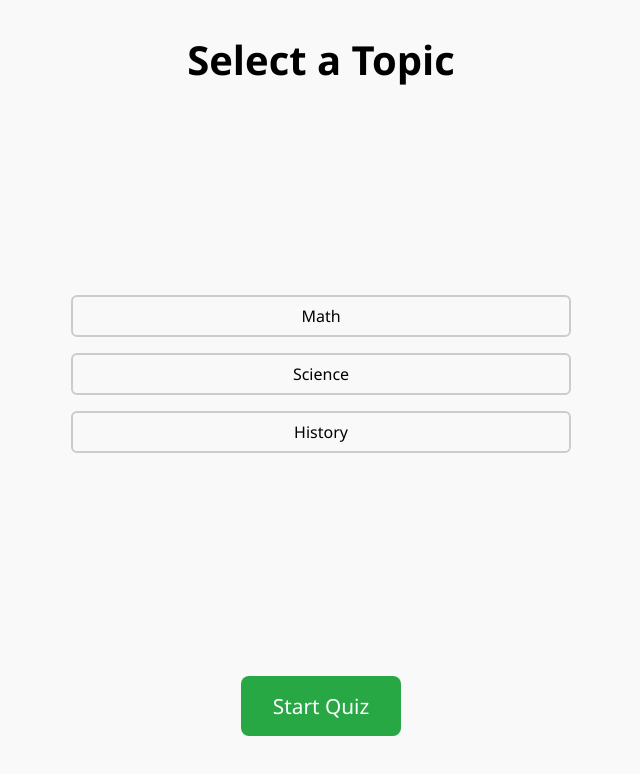
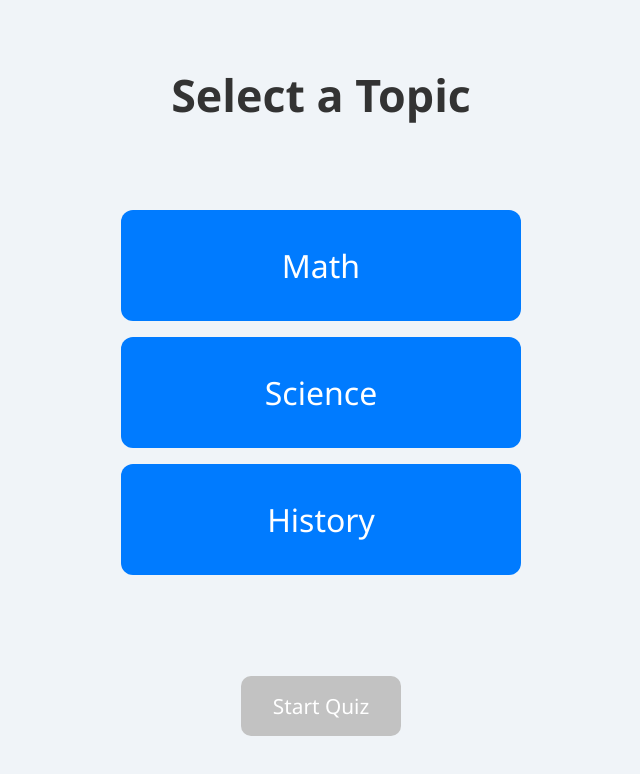
Before and after one commit to sahua3/HooHacks2025, a React (Create React App) app in the folder react-client-testing/: page /start in a window 1280 px wide. Shown: the top 774 px of the page, without its empty margins (319-959 px from the left). Built offline with nearby package versions, Linux system fonts and the light colour scheme.

Commit message:
start quiz page css edits

```diff
--- a/react-client-testing/src/components/StartQuizPage.css
+++ b/react-client-testing/src/components/StartQuizPage.css
@@ -1,63 +1,87 @@
-/* Layout container */
+/* Main layout container */
 .start-container {
   display: flex;
   flex-direction: column;
   height: 100vh;
   justify-content: space-between;
   align-items: center;
-    background-color: #f9f9f9;
+  background-color: #f0f4f8;
   padding: 2rem;
   text-align: center;
 }
 
-  /* Header */
-  .start-container h1 {
-    font-size: 2.5rem;
-    margin-bottom: 1rem;
+/* Header text */
+.start-title {
+  font-size: 2.8rem;
+  margin-top: 2rem;
+  color: #333;
 }
 
-  /* Topic selection area fills most of the page */
+/* Topic buttons layout */
 .topic-buttons {
   flex-grow: 1;
   width: 100%;
   display: flex;
   flex-direction: column;
-    justify-content: space-around;
+  justify-content: center;
   align-items: center;
-    padding: 2rem 0;
+  gap: 20px;
 }
 
-  .topic-btn {
+/* Individual topic button */
+button.topic-btn {
   width: 80%;
-    max-width: 500px;
-    padding: 2rem;
-    font-size: 1.8rem;
-    background-color: #007bff;
-    color: black;
-    border: none;
+  max-width: 400px;
+  padding: 2rem 1.5rem;
+  font-size: 2rem;
+  background-color: #007bff;       /* Default blue */
+  color: white;
+  border: 2px solid transparent;
   border-radius: 12px;
   cursor: pointer;
-    transition: background 0.3s;
+  transition: all 0.25s ease;
 }
 
-  .topic-btn:hover {
-    background-color: #0056b3;
+/* Hover effect - brighter + slight shadow */
+button.topic-btn:hover {
+  background-color: #339eff;       /* Brighter blue */
+  transform: translateY(-3px);
+  box-shadow: 0 6px 12px rgba(0, 123, 255, 0.25);
 }
 
-  /* Start Quiz button at the bottom */
+/* Selected/Active state - darker and outlined */
+button.topic-btn.active {
+  background-color: #0056b3;
+  border: 2px solid #00408d;
+  box-shadow: 0 0 0 4px #cce5ff;
+  transform: scale(1.02);
+}
+
+
+/* Start Quiz button section */
+.start-button-container {
+  width: 100%;
+  display: flex;
+  justify-content: center;
+  margin-bottom: 2rem;
+}
+
 .start-quiz-btn {
-    margin-top: 1rem;
-    margin-bottom: 2rem;
   padding: 1rem 2rem;
   font-size: 1.3rem;
   background-color: #28a745;
   color: white;
   border: none;
-    border-radius: 8px;
+  border-radius: 10px;
   cursor: pointer;
-    transition: background 0.3s;
+  transition: background 0.3s ease;
 }
 
 .start-quiz-btn:hover {
   background-color: #218838;
 }
+
+.start-quiz-btn:disabled {
+  background-color: #c2c2c2;
+  cursor: not-allowed;
+}
--- a/react-client-testing/src/components/StartQuizPage.js
+++ b/react-client-testing/src/components/StartQuizPage.js
@@ -10,7 +10,6 @@ const StartQuizPage = ({ setTopic }) => {
     setSelectedTopic(topic);
   };
 
-// Function to handle the start quiz button click
   const handleStartQuiz = () => {
     if (selectedTopic) {
       setTopic(selectedTopic);
@@ -20,9 +19,9 @@ const StartQuizPage = ({ setTopic }) => {
 
   return (
     <div className="start-container">
-      <h1>Select a Topic</h1>
+      <h1 className="start-title">Select a Topic</h1>
 
-      {/* Topic selection buttons */}
+      {/* Topic Selection Buttons */}
       <div className="topic-buttons">
         {["Math", "Science", "History"].map((topic) => (
           <button
@@ -35,6 +34,7 @@ const StartQuizPage = ({ setTopic }) => {
         ))}
       </div>
 
+      {/* Start Quiz Button */}
       <div className="start-button-container">
         <button
           className="start-quiz-btn"
```
Lines whose indentation alone changed are shown as unchanged.
